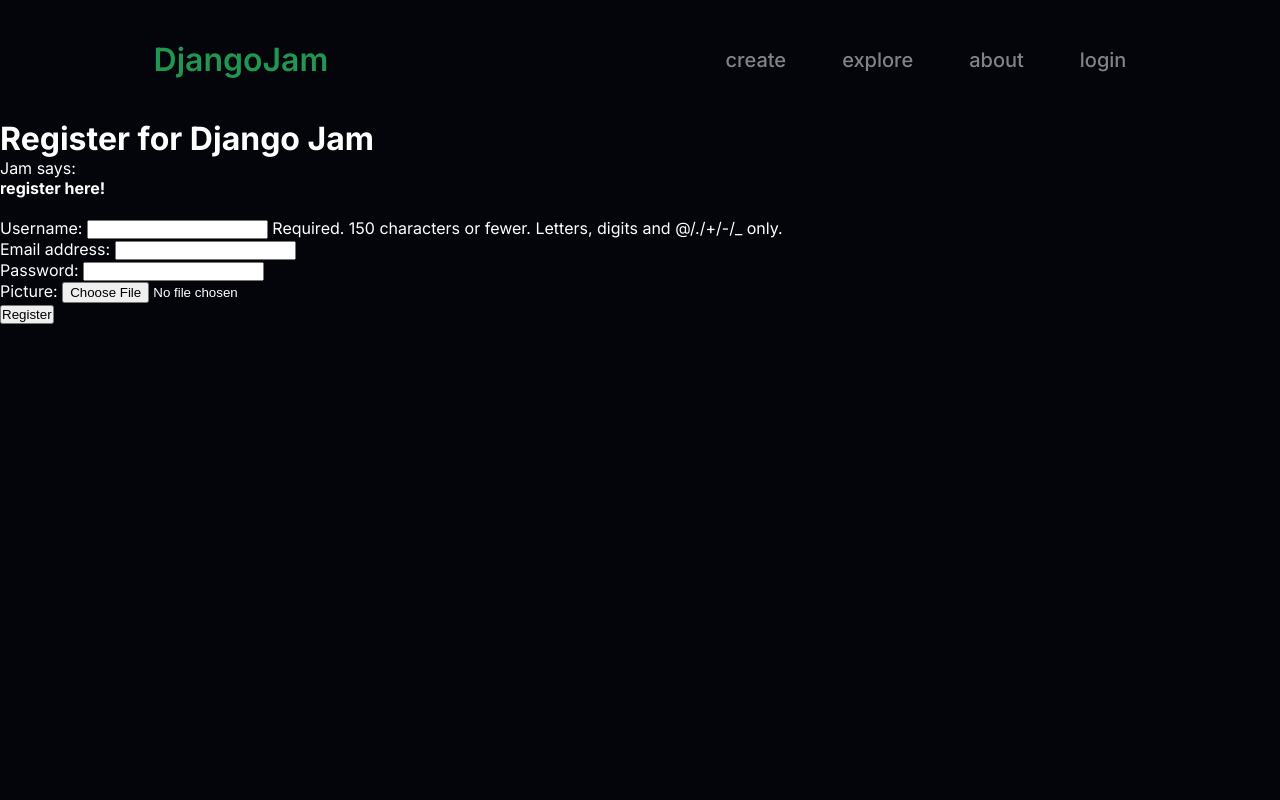
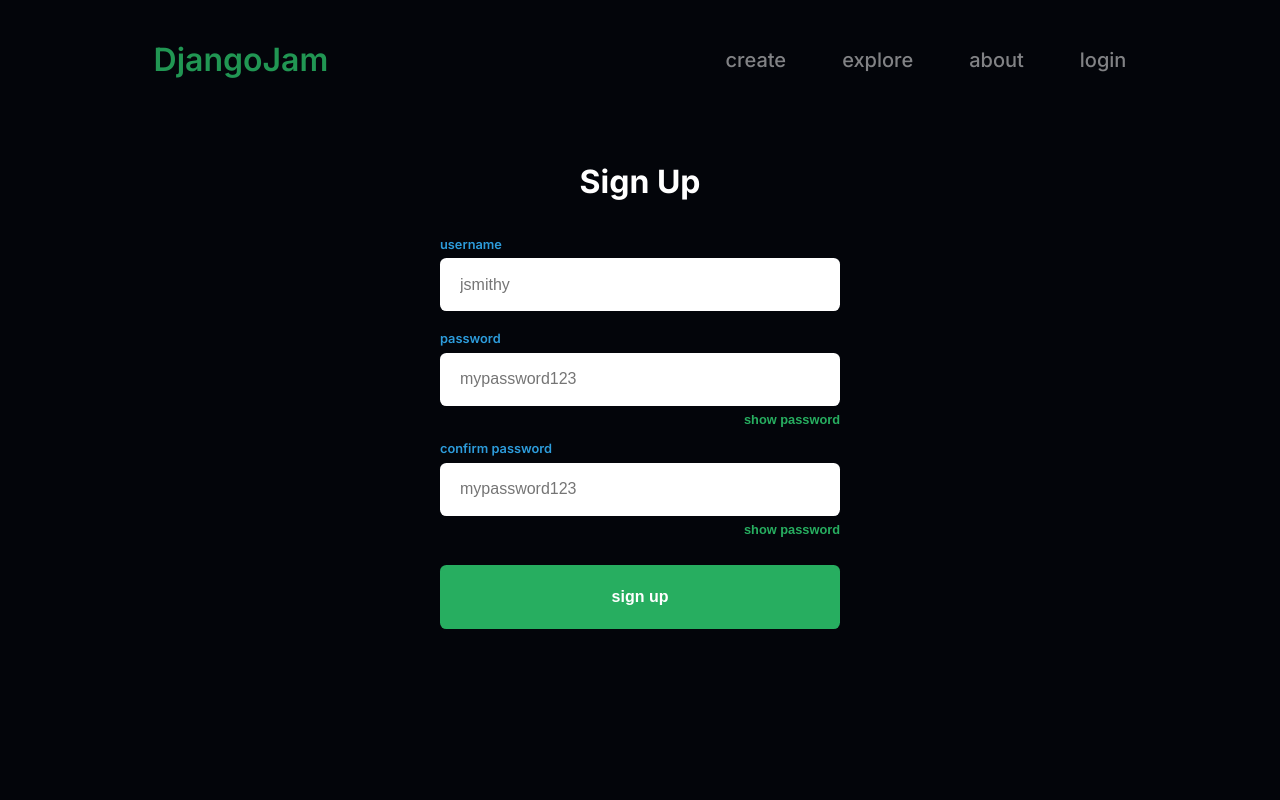
Before and after one commit to Team-5A/DjangoJam, a Django app: page /django_jam_app/register/ in a window 1280 px wide. Run offline with Django 4.2, Linux system fonts and the light colour scheme.

Commit message:
feat: register page and functionality as well as improved form errors

```diff
--- a/django_jam_app/forms.py
+++ b/django_jam_app/forms.py
@@ -30,6 +30,15 @@ class TuneForm(forms.ModelForm):
 
 class UserForm(forms.ModelForm):
     password = forms.CharField(widget=forms.PasswordInput())
+    confirmPassword = forms.CharField(widget=forms.PasswordInput())
+
+    def clean(self):
+        cleaned_data = super(UserForm, self).clean()
+        password = cleaned_data.get('password')
+        confirmPassword = cleaned_data.get('confirmPassword')
+
+        if password != confirmPassword:
+            raise forms.ValidationError("Passwords do not match.")
 
     class Meta:
         model = User
--- a/django_jam_app/views.py
+++ b/django_jam_app/views.py
@@ -68,6 +68,8 @@ def add_tune(request):
 def register(request):
     registered = False
 
+    errors = []
+
     if request.method == 'POST':
 
         user_form = UserForm(request.POST)
@@ -88,17 +90,25 @@ def register(request):
 
             profile.save()
 
-            registered = True
+            login(request, user)
+            return redirect(reverse('django_jam_app:profile', args=[user.username]))
         else:
-            print(user_form.errors, profile_form.errors)
+            errors.append(user_form.errors)
+            errors.append(profile_form.errors)
     else:
 
         user_form = UserForm()
         profile_form = UserProfileForm()
 
+    error_key = ""
+    error = ""
+    if len(errors) > 0:
+        error_key = list(errors[0].keys())[0]
+        error = f"{'error' if error_key.startswith('__') else error_key}: {errors[0][error_key][0].lower()}"
+
     return render(request, 'django_jam_app/register.html',
                   context={'user_form': user_form, 'profile_form': profile_form,
-                           'registered': registered})
+                           'registered': registered, 'has_error': len(errors) > 0, 'error': error  })
 
 
 def user_login(request):
@@ -114,18 +124,26 @@ def user_login(request):
             if user.is_active:
 
                 login(request, user)
-                return redirect(reverse('django_jam_app:index'))
+                return redirect(reverse('django_jam_app:profile', args=[user.username]))
             else:
 
-                return HttpResponse("Your Rango account is disabled.")
+                return render(request, 'django_jam_app/login.html', context={
+                    'has_error': True,
+                    'error': 'Your DjangoJam account is disabled.',
+                })
         else:
-
-            print(f"Invalid login details: {username}, {password}")
-            return HttpResponse("Invalid login details supplied.")
+            return render(request, 'django_jam_app/login.html', context={
+                'has_error': True,
+                'error': 'Invalid login details.',
+            })
 
     else:
 
-        return render(request, 'django_jam_app/login.html')
+
+        return render(request, 'django_jam_app/login.html', context={
+            'has_error': False,
+            'error': '',
+        })
 
 
 def profile(request, slug):
--- a/static/JS/auth.js
+++ b/static/JS/auth.js
@@ -1,5 +1,6 @@
-const showPasswordButton = document.getElementById("show-password-button");
+const showPasswordButtons = Array.from(document.querySelectorAll(".show-password-button"));
 
+showPasswordButtons.forEach((showPasswordButton) => {
   showPasswordButton.addEventListener("click", () => {
     const inputName = showPasswordButton.getAttribute("for");
     const input = document.querySelector(`input[name="${inputName}"]`);
@@ -12,3 +13,15 @@ showPasswordButton.addEventListener("click", () => {
       showPasswordButton.textContent = "show password";
     }
   });
+});
+
+// prefill username if provided in query string
+const usernameInput = document.querySelector("input[name='username']");
+if (usernameInput) {
+  const urlParams = new URLSearchParams(window.location.search);
+
+  const username = urlParams.get("username");
+  if (username) {
+    usernameInput.value = username;
+  }
+}
--- a/static/css/base.css
+++ b/static/css/base.css
@@ -11,6 +11,8 @@
   --primary-color-bright: #27ae60;
   --accent-color: #2d9cdb;
   --accent-color-bright: #30aef7;
+  --error-color: #f13434;
+  --error-color-light: #f226265b;
 
   --side-padding: clamp(2rem, 12vw, 17rem);
 
@@ -35,7 +37,7 @@
 }
 
 body {
-  font-family: Inter, "sans-serif";
+  font-family: Inter, sans-serif;
   width: 100%;
   min-height: 100vh;
   background-color: var(--bg-color);
@@ -49,6 +51,7 @@ body {
   justify-content: space-between;
   align-items: center;
   padding: 2.5rem var(--side-padding);
+  z-index: 10;
 }
 
 .navbar .logo {
--- a/static/css/components.css
+++ b/static/css/components.css
@@ -64,7 +64,7 @@
   color: var(--accent-color);
 }
 
-#show-password-button {
+.show-password-button {
   background: none;
   border: none;
   outline: none;
@@ -76,7 +76,7 @@
   margin-left: auto;
 }
 
-#show-password-button:hover {
+.show-password-button:hover {
   color: var(--primary-color);
 }
 
@@ -117,3 +117,14 @@
   text-decoration: underline;
   font-size: 1rem;
 }
+
+.form-error {
+  display: flex;
+  flex-direction: column;
+  width: 100%;
+  color: var(--error-color);
+  background-color: var(--error-color-light);
+  border: 0.15rem solid var(--error-color);
+  border-radius: 0.4rem;
+  padding: 1.25rem 1rem;
+}
--- a/templates/django_jam_app/index.html
+++ b/templates/django_jam_app/index.html
@@ -7,6 +7,7 @@
 
 {% block head_block %}
     <link rel="stylesheet" href="{% static 'css/index.css' %}">
+    <script src="{% static 'js/index.js' %}" defer></script>
 {% endblock %}
 
 {% block body_block %}
@@ -20,8 +21,8 @@
 
             {% comment %} call to action {% endcomment %}
             <div class="hero-cta">
-                <form action="">
-                    <input size="20" type="text" placeholder="Username...">
+                <form id="signup-form" action="">
+                    <input id="username" name="username" size="20" type="text" placeholder="Username...">
                     <button class="button" type="submit">Sign Up</button>
                 </form>
 
--- a/templates/django_jam_app/register.html
+++ b/templates/django_jam_app/register.html
@@ -2,29 +2,47 @@
 {% load static %}
 
 {% block title_block %}
-    Register
+  Sign Up
+{% endblock %}
+
+{% block head_block %}
+  <link rel="stylesheet" href="{% static 'css/auth.css' %}" />
+  <script src="{% static 'js/auth.js' %}" defer></script>
 {% endblock %}
 
 {% block body_block %}
-<h1>Register for Django Jam</h1>
+  <main class="auth-form-container">
 
-{% if registered %}
-    Jam says: <strong>thank you for registering!</strong>
-    <a href="{% url 'django_jam_app:index' %}">Return to the homepage.</a><br />
+    <form class="auth-form" id="register_form" method="post" action="{% url 'django_jam_app:register' %}">
+      {% csrf_token %}
+      <h1 class="auth-form-title">Sign Up</h1>
 
-{% else %}
-    Jam says: <strong>register here!</strong><br />
-    <form id="user_form" method="post" action="{% url 'django_jam_app:register' %}"
-    enctype="multipart/form-data">
+      <div class="input-container">
+        <label class="label" for="username">username</label>
+        <input class="input" type="text" name="username" placeholder="jsmithy" size="32" />
+      </div>
 
-        {% csrf_token %}
+      <div class="input-container">
+        <label class="label" for="password">password</label>
+        <input class="input input--password" type="password" name="password" placeholder="mypassword123" size="32" />
 
-        {{ user_form.as_p }}
-        {{ profile_form.as_p }}
+        <button class="show-password-button" tabindex="-1" type="button" for="password">show password</button>
+      </div>
 
-        <!-- Provide a button to click to submit the form. -->
-        <input type="submit" name="submit" value="Register" />
+      <div class="input-container" style="margin-top: -.35rem">
+        <label class="label" for="confirmPassword">confirm password</label>
+        <input class="input input--password" type="password" name="confirmPassword" placeholder="mypassword123" size="32" />
+
+        <button class="show-password-button" tabindex="-1" type="button" for="confirmPassword">show password</button>
+      </div>
+
+      {% if has_error %}
+        <div class="form-error">
+            {{ error }}
+        </div>
+      {% endif %}
+
+      <button class="button submit-button" type="submit">sign up</button>
     </form>
-
-{% endif %}
+  </main>
 {% endblock %}
```
Also changed, not shown: static/JS/index.js (added, +14 -0 lines), templates/django_jam_app/login.html (+7 -1 lines). Lines whose indentation alone changed are shown as unchanged.
